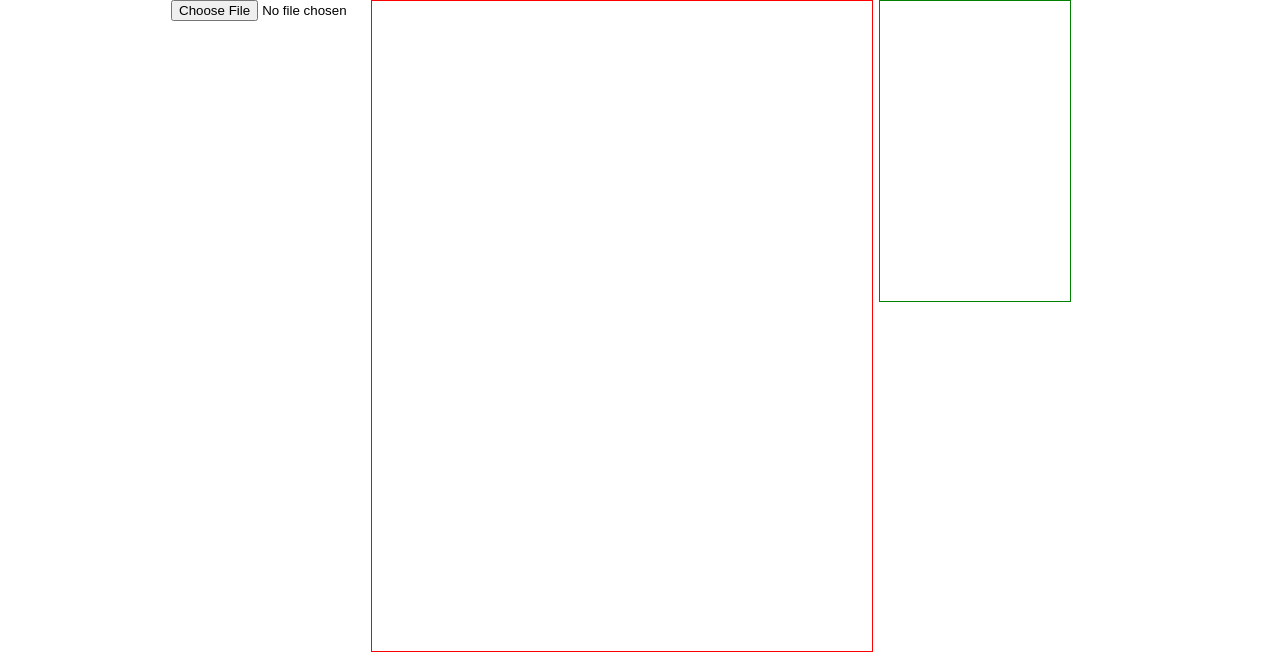
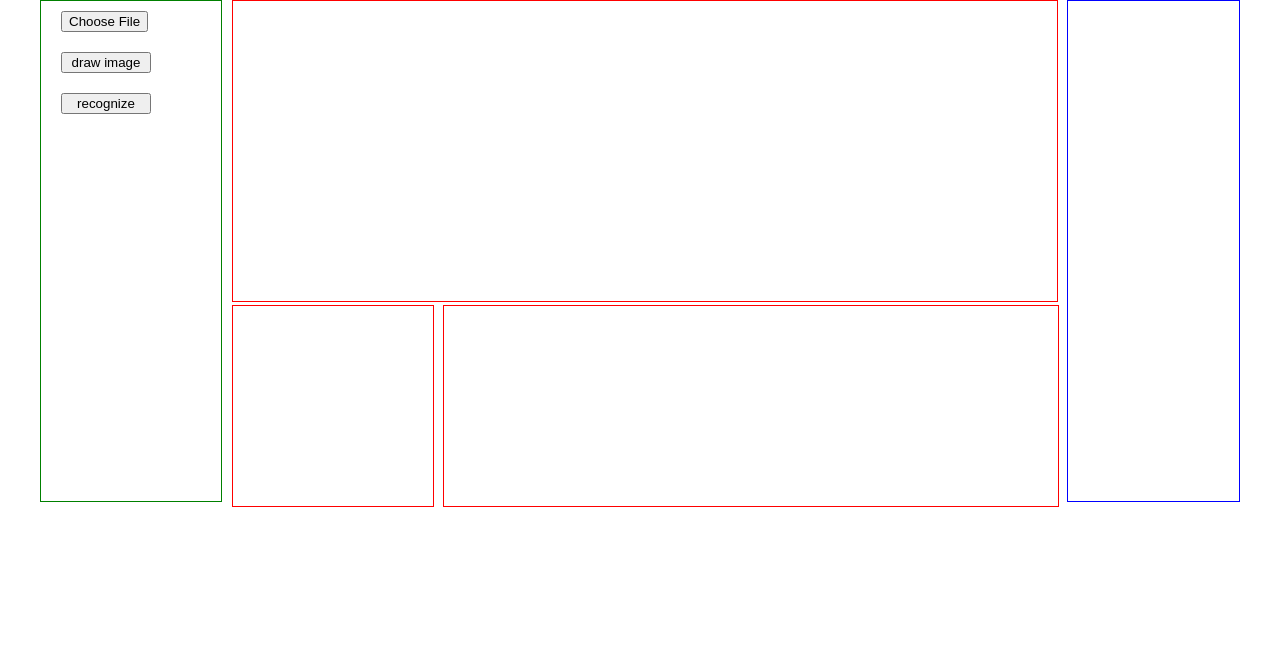
Before and after one commit to kiranpariyar/optical-number-recognition, a plain HTML site: page index.html in a window 1280 px wide. Drawn offline with Linux system fonts and the light colour scheme.

Commit message:
added input fields

```diff
--- a/css/style.css
+++ b/css/style.css
@@ -1,21 +1,34 @@
-.container{
-    max-width: 58.625em;
+.main-container{
+    max-width: 75em;
     margin: 0px auto;
     padding: 0px auto;
 }
 
 .options{
-    width: 21.32196162%;
+    width: 15%;
     float: left;
-/*    border: 1px solid green;*/
+    border: 1px solid green;
     min-height: 500px;
 
 }
 
+.option-button{
+    padding: 10px 20px;
+}
+
+.options input{
+    width: 90px;
+}
+
+
+.canvas-container{
+    width: 84%;
+    float: right;
+}
+
 .canvas-element{
-    width: 74.626865672%;
+    width: 82%;
     float: left;
-/*    border: 1px solid blue;*/
 }
 
 #myCanvas{
@@ -23,7 +36,24 @@
     margin: auto;
 }
 
-#newCanvas{
-    border: 1px solid green;
+#drawing{
+    border: 1px solid red;
+    float: left;
+}
+
+#process-info{
+    border: 1px solid red;
+    margin: auto;
     float: right;
 }
+
+.info-div{
+    width: 17%;
+    border: 1px solid blue;
+    min-height: 500px;
+    float: right;
+}
+
+.clearfix{
+    overflow: auto;
+}
--- a/index.html
+++ b/index.html
@@ -7,30 +7,44 @@
     </head>
 
     <body>
-        <div class="container">
+        <div class="main-container">
             <div class="options">
-                <input type="file" value="Load Image" id="upload-image">
+                <div class="option-button">
+                    <input type="file" value="Load Image" id="upload-image">
+                </div>
+
+                <div class="option-button">
+                    <input type="submit" value="draw image" id="draw-image">
+                </div>
+
+                <div class="option-button">
+                    <input type="submit" value="recognize" id="recognize">
+                </div>
             </div>
 
-            <div class="canvas-element">
-                <canvas id="myCanvas" width="500" height="650"></canvas>
 
-                <canvas id="newCanvas" width="190" height="300">
+            <div class="canvas-container">
+                <div class="canvas-element clearfix">
+                    <canvas id="myCanvas" width="824" height="300"></canvas>
+                    <canvas id="drawing" width="200" height ="200"></canvas>
+                    <canvas id="process-info" width="614" height="200"></canvas>
+                </div>
 
-                </canvas>
-            </div>
+                <div class="info-div">
+                </div>
+             </div>
         </div>
 
 
-        <!--
-        <script type="text/javascript" src="js/ImageLoader.js"></script>
-        <script type="text/javascript" src="js/MainClass.js"></script>
-        -->
-
-        <script type="text/javascript" src="js/imagesegmentation.js"></script>
-        <script type="text/javascript" src="js/downsample.js"></script>
-        <script type="text/javascript" src="js/imgobjgenerator.js"></script>
-        <script type="text/javascript" src="js/start.js"></script>
+        <script type="text/javascript" src="js/BlackAndWhiteConverter.js"></script>
+        <script type="text/javascript" src="js/EuclideanDistance.js"></script>
+        <script type="text/javascript" src="js/DataRepresentor.js"></script>
+        <script type="text/javascript" src="js/ImageDataMatcher.js"></script>
+        <script type="text/javascript" src="js/ImageDownScaler.js"></script>
+        <script type="text/javascript" src="js/ImageSegmentation.js"></script>
+        <script type="text/javascript" src="js/NumberRecognizer.js"></script>
+        <script type="text/javascript" src="js/imagedownscale.js"></script>
+        <script type="text/javascript" src="js/main.js"></script>
 
     </body>
 </html>
```
